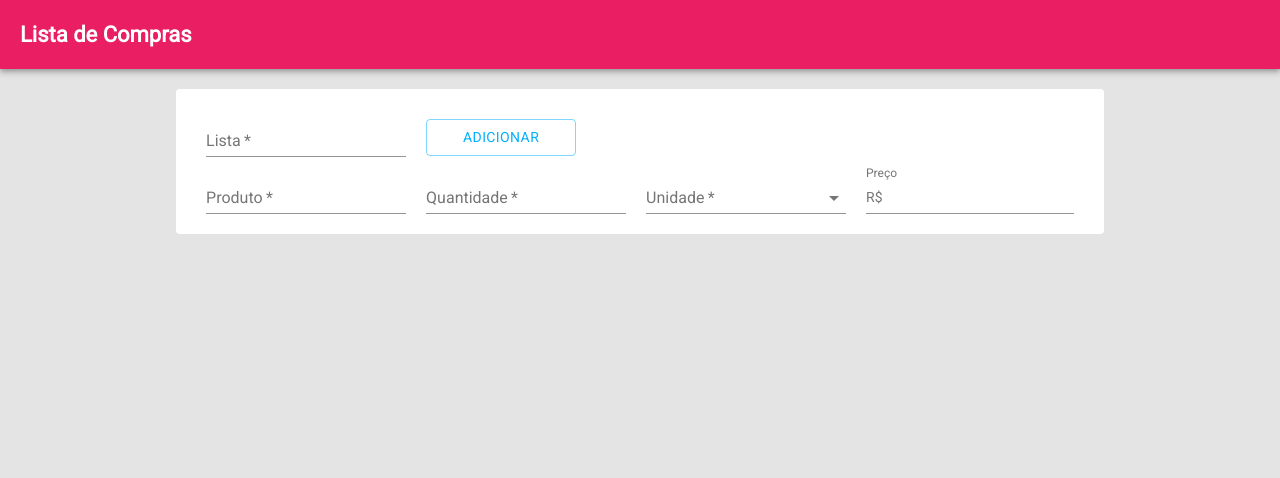
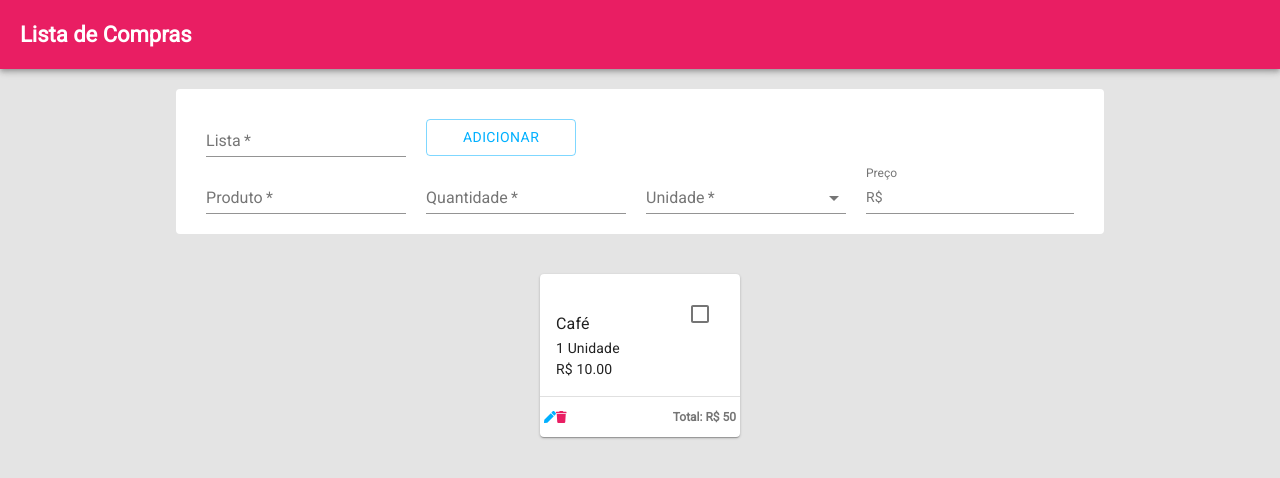
Before and after one commit to Luiz-junior/shopping-list, a React (Create React App) app: page /list in a window 1280 px wide. Shown: the top 478 px of the page. Built offline with nearby package versions, Linux system fonts and the light colour scheme.

Commit message:
added footer items

```diff
--- a/src/common/CustomCard.js
+++ b/src/common/CustomCard.js
@@ -19,11 +19,11 @@
                             {props.children}
                         </CardContent>
                     </CardActionArea>
-                    { props.footer && (
+                    {props.footer && (
                         <div>
                             <Divider />
                             <CardActions className="card-footer">
-                                { props.footer }
+                                {props.footer}
                             </CardActions>
                         </div>
                     )}
@@ -37,6 +37,7 @@
     containerClass: PropTypes.string.isRequired,
     children: PropTypes.element.isRequired,
     footer: PropTypes.element,
+    link: PropTypes.string.isRequired,
 };
 
 export default CustomCard;
--- a/src/common/customCard.css
+++ b/src/common/customCard.css
@@ -11,6 +11,7 @@
 
 .card-content {
     display: flex;
+    flex-direction: column;
     justify-content: center;
 }
 
--- /dev/null
+++ b/src/createList/Form.js
@@ -0,0 +1,72 @@
+import React from 'react';
+import MenuItem from '@material-ui/core/MenuItem';
+import TextField from '@material-ui/core/TextField';
+import { InputAdornment } from '@material-ui/core';
+import Button from '@material-ui/core/Button';
+
+const units = ['kg', 'lt', 'un'];
+
+const Form = props => {
+    return (
+        <form className="form-container">
+            <div className="form-row">
+                <TextField
+                    label="Lista"
+                    value={''}
+                    onChange={() => { }}
+                    required
+                    name="list"
+                />
+                <Button variant="outlined" color="secondary">Adicionar</Button>
+            </div>
+
+            <div className="form-row">
+                <TextField
+                    label="Produto"
+                    value={''}
+                    onChange={() => { }}
+                    required
+                    name="product"
+                />
+
+                <TextField
+                    label="Quantidade"
+                    value={''}
+                    onChange={() => { }}
+                    required
+                    name="quantity"
+                />
+
+                <TextField
+                    select
+                    label="Unidade"
+                    value={''}
+                    onChange={() => { }}
+                    required
+                    name="unity"
+                >
+                    {
+                        units.map(option => (
+                            <MenuItem key={option} value={option}>
+                                {option}
+                            </MenuItem>
+                        ))
+                    }
+                </TextField>
+
+                <TextField
+                    label="Preço"
+                    value={''}
+                    onChange={() => { }}
+                    name="price"
+                    InputProps={{
+                        startAdornment: <InputAdornment position="start">R$</InputAdornment>
+                    }}
+                />
+            </div>
+
+        </form>
+    );
+};
+
+export default Form;
--- a/src/createList/index.js
+++ b/src/createList/index.js
@@ -1,76 +1,56 @@
 import React from 'react';
-import MenuItem from '@material-ui/core/MenuItem';
-import TextField from '@material-ui/core/TextField';
-import { InputAdornment } from '@material-ui/core';
-import Button from '@material-ui/core/Button';
+import Checkbox from '@material-ui/core/Checkbox';
+import Typography from '@material-ui/core/Typography';
+import { FontAwesomeIcon } from '@fortawesome/react-fontawesome';
+import { faPen, faTrash } from '@fortawesome/free-solid-svg-icons';
+
 
 import './list.css';
-
-const units = ['kg', 'lt', 'un'];
+import Form from './Form';
+import CustomCard from '../common/CustomCard';
 
 const CreateList = props => {
     return (
         <div className="page-container">
-            <form className="form-container">
-                <div className="form-row">
-                    <TextField
-                        label="Lista"
-                        value={''}
-                        onChange={() => {}}
-                        required
-                        name="list"
-                    />
-                    <Button variant="outlined" color="secondary">Adicionar</Button>
-                </div>
+            <Form />
 
-                <div className="form-row">
-                    <TextField
-                        label="Produto"
-                        value={''}
-                        onChange={() => {}}
-                        required
-                        name="product"
-                    />
+            <div className="list-items-container">
+                <CustomCard
+                    link="#"
+                    containerClass="list-item"
+                    footer={<ListItemFooter />}
+                >
+                    <div>
+                        <div className="list-item-header">
+                            <Typography variant="subtitle1" component="h2">Café</Typography>
+                            <Checkbox />
+                        </div>
+                        <Typography>1 Unidade</Typography>
+                        <Typography>R$ 10.00</Typography>
+                    </div>
+                </CustomCard>
+            </div>
 
-                    <TextField
-                        label="Quantidade"
-                        value={''}
-                        onChange={() => {}}
-                        required
-                        name="quantity"
-                    />
-
-                    <TextField
-                        select
-                        label="Unidade"
-                        value={''}
-                        onChange={() => {}}
-                        required
-                        name="unity"
-                    >
-                        {
-                            units.map(option => (
-                                <MenuItem key={option} value={option}>
-                                    {option}
-                                </MenuItem>
-                            ))
-                        }
-                    </TextField>
-
-                    <TextField
-                        label="Preço"
-                        value={''}
-                        onChange={() => {}}
-                        name="price"
-                        InputProps={{
-                            startAdornment: <InputAdornment position="start">R$</InputAdornment>
-                        }}
-                    />
-                </div>
-
-            </form>
         </div>
     );
 };
 
+const ListItemFooter = () => (
+    <div className="list-card-footer">
+        <div className="list-card-footer-actions">
+            <FontAwesomeIcon
+                icon={faPen}
+                color="#00b0ff"
+                size="1x"
+            />
+            <FontAwesomeIcon
+                icon={faTrash}
+                color="#e91e63"
+                size="1x"
+            />
+        </div>
+        <p>Total: R$ 50</p>
+    </div>
+);
+
 export default CreateList;
--- a/src/createList/list.css
+++ b/src/createList/list.css
@@ -15,3 +15,39 @@
     margin: 10px;
     width: 150px;
 }
+
+.list-items-container {
+    display: flex;
+    width: 100%;
+    flex-wrap: wrap;
+    margin-top: 20px;
+    justify-content: center;
+}
+
+.list-item-header {
+    display: flex;
+    justify-content: space-between;
+    align-items: flex-end;
+}
+
+.list-item {
+    max-width: 220px;
+    min-width: 200px;
+    margin: 20px;
+}
+
+.list-card-footer {
+    width: 100%;
+    display: flex;
+    justify-content: space-between;
+    align-items: center;
+    font-size: 12px;
+    font-weight: bold;
+    color: #757575;
+}
+
+.list-card-footer-actions {
+    display: flex;
+    width: 50px;
+    align-content: space-around;
+}
```
Also changed, not shown: 1 other file (tests, documents, lock files or other folders).
